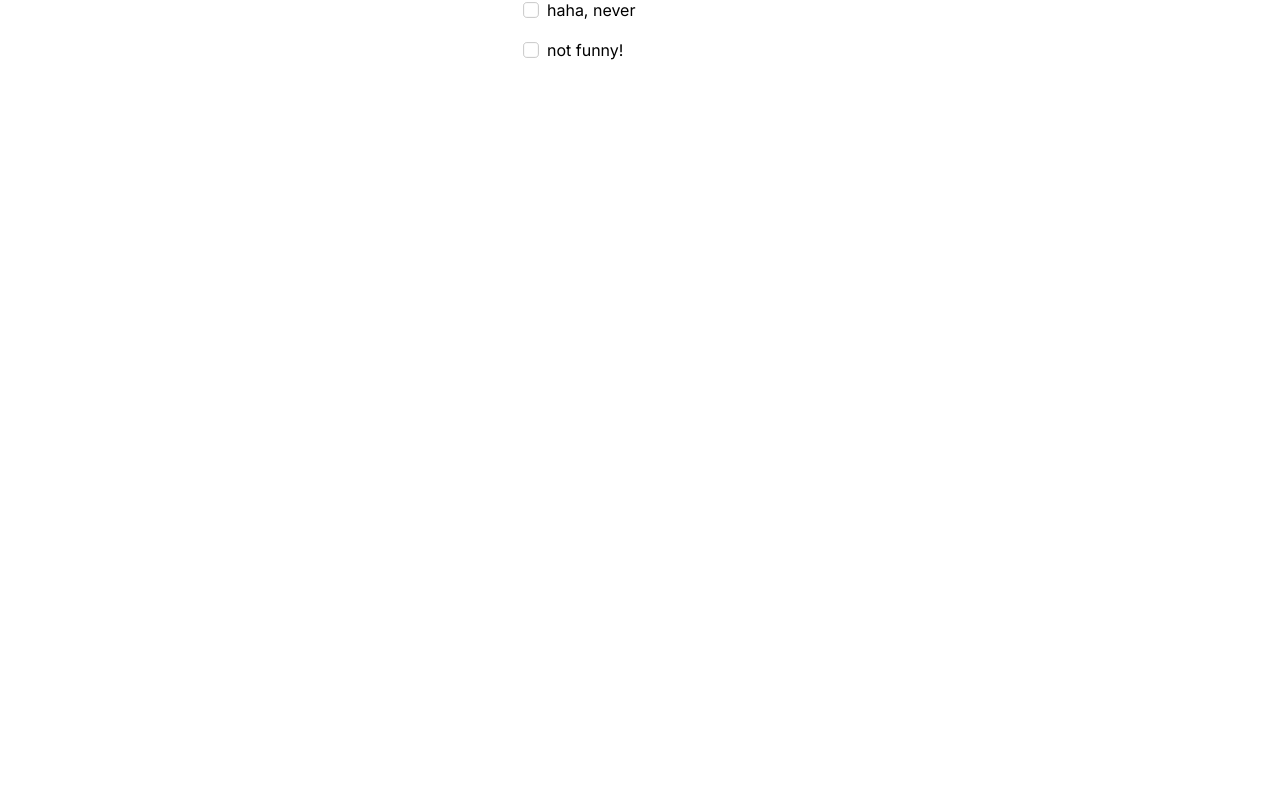
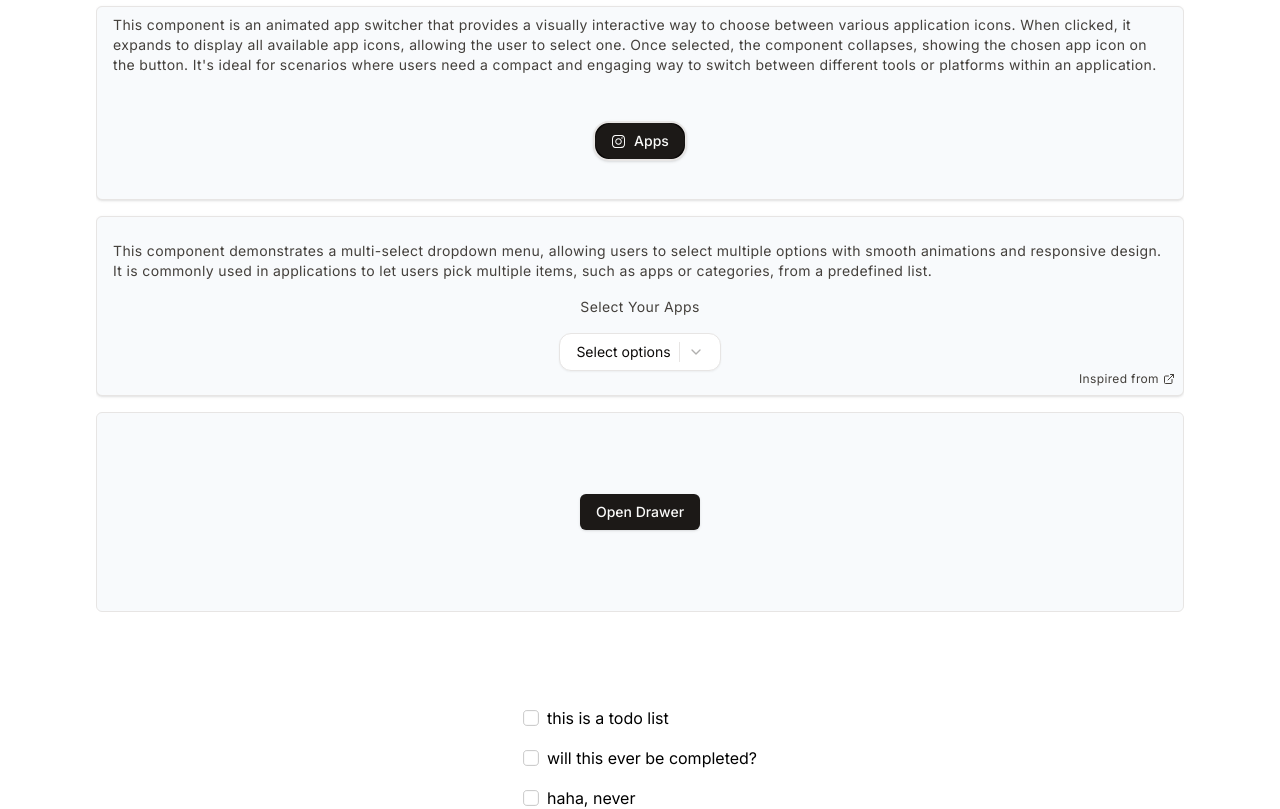
Before and after one commit to prasenjitpawar22/profile-web, a Next.js app: page /components in a window 1280 px wide. Shown: the part 912-1721 px from the top of the page. Before the commit the page ends 1196 px from the top, so only its background shows below. Built offline with nearby package versions, Linux system fonts and the light colour scheme.

Commit message:
minor check in

```diff
--- a/app/components/page.tsx
+++ b/app/components/page.tsx
@@ -7,7 +7,7 @@ import { DynamicActionBar } from '@/components/weekend-components/dynamic-action
 import { GlideRadioButton } from '@/components/weekend-components/glide-radio-button'
 import { MultiSelectExample } from '@/components/weekend-components/multi-select'
 import SlideUpButton from '@/components/weekend-components/slide-up-button'
-import Timer from '@/components/weekend-components/timer'
+// import Timer from '@/components/weekend-components/timer'
 
 export default function Page() {
 
@@ -31,13 +31,13 @@ export default function Page() {
         {/* <SliderThrow /> */}
         {/* <CardsShuffle /> */}
         {/* <NormalAccordion /> */}
-        {/* <Timer />
+        {/* <Timer /> */}
         <GlideRadioButton />
         <AppSelector />
-        <MultiSelectExample /> */}
-        {/* <div className='relative flex p-2 border bg-slate-50 text-slate-700 rounded-md h-[200px] w-full items-center justify-center'>
+        <MultiSelectExample />
+        <div className='relative flex p-2 border bg-slate-50 text-slate-700 rounded-md h-[200px] w-full items-center justify-center'>
           <DrawerComp />
-        </div> */}
+        </div>
         <div className='relative flex p-2  text-slate-700 rounded-md h-[300px] w-full items-center justify-center'>
           <TodoCheckboxExample />
         </div>
```
